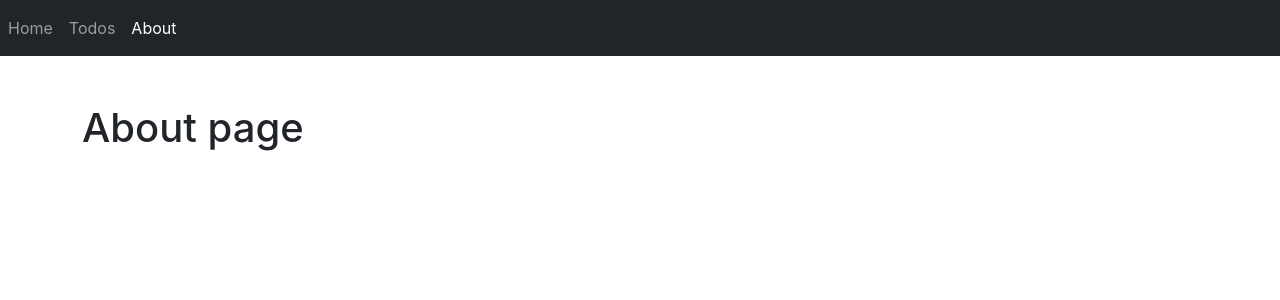
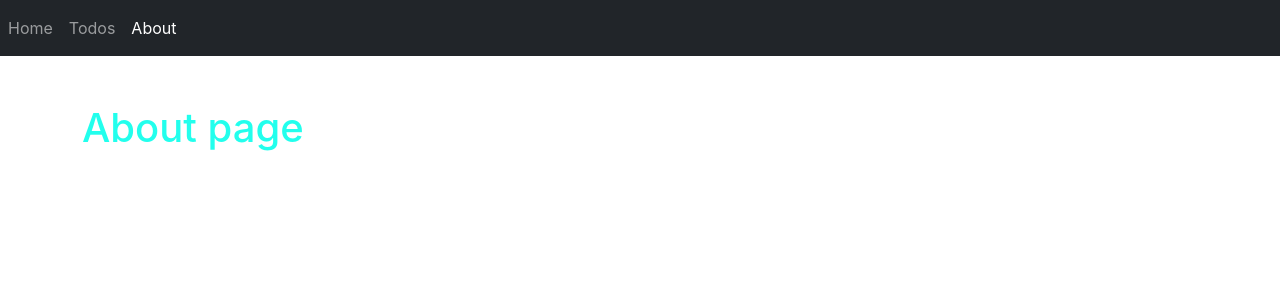
Before and after one commit to hoangdmh/todolist, a React (Create React App) app: page /about in a window 1280 px wide. Shown: the top 300 px of the page. Built offline with nearby package versions, Linux system fonts and the light colour scheme.

Commit message:
higher-order-components

```diff
--- a/src/views/About.js
+++ b/src/views/About.js
@@ -1,4 +1,6 @@
 import React, { Component } from 'react'
+
+import Color from './HOC/Color'
 
 class About extends Component {
     render() {
@@ -10,4 +12,4 @@ class About extends Component {
     }
 }
 
-export default About
+export default Color(About)
--- /dev/null
+++ b/src/views/HOC/Color.js
@@ -0,0 +1,21 @@
+import React from 'react'
+
+function getRandomColor() {
+    var letters = '0123456789ABCDEF';
+    var color = '#';
+    for (var i = 0; i < 6; i++) {
+        color += letters[Math.floor(Math.random() * 16)];
+    }
+    return color;
+}
+
+const Color = (WrappedComponent) => {
+    const color = getRandomColor()
+    return (props) => (
+        <div style={{ color: color }}>
+            <WrappedComponent {...props} />
+        </div>
+    )
+}
+
+export default Color
```
